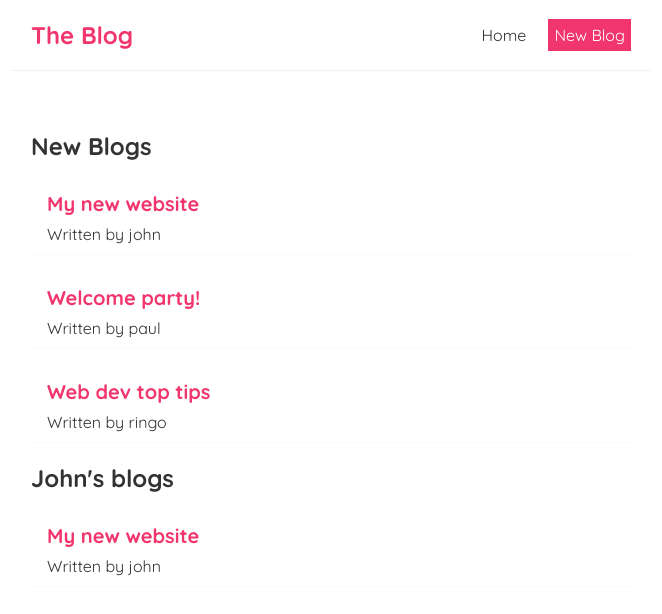
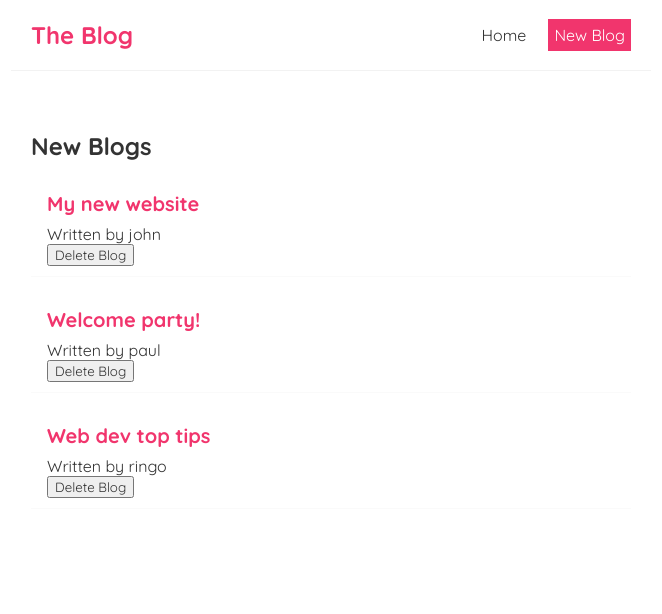
Before and after one commit to LGA-dev/react-blog, a React (Create React App) app: page / in a window 1280 px wide. Shown: the top 614 px of the page, without its empty margins (309-971 px from the left). Built offline with nearby package versions, Linux system fonts and the light colour scheme; the HTML template or start-up script is replaced by a standard one.

Commit message:
finish part 13

```diff
--- a/src/BlogList.js
+++ b/src/BlogList.js
@@ -1,5 +1,5 @@
 // const BlogList = (props)
-const BlogList = ({blogs, title}) => {
+const BlogList = ({blogs, title, handleDelete}) => {
   // const blogs = props.blogs;
   // const title = props.title;
 
@@ -13,6 +13,7 @@
         <div className="blog-preview" key={ blog.id }>
           <h2>{ blog.title }</h2>
           <p>Written by { blog.author }</p>
+          <button onClick={() => handleDelete(blog.id)}>Delete Blog</button>
         </div>
       ))}
     </div>
--- a/src/Home.js
+++ b/src/Home.js
@@ -8,10 +8,15 @@
     { title: 'Web dev top tips', body: 'lorem ipsum...', author: 'ringo', id: 3},
   ]);
 
+  const handleDelete = (id) => {
+    const newBlog = blogs.filter(blog => blog.id !== id);
+    setBlogs(newBlog);
+  }
+
   return (
     <div className="home">
-      <BlogList blogs={blogs} title="New Blogs"/>
-      <BlogList blogs={blogs.filter((blog) => blog.author === "john")} title="John's blogs"/>
+      <BlogList blogs={blogs} title="New Blogs" handleDelete={handleDelete}/>
+      {/* <BlogList blogs={blogs.filter((blog) => blog.author === "john")} title="John's blogs"/> */}
     </div>
   );
 }
```
